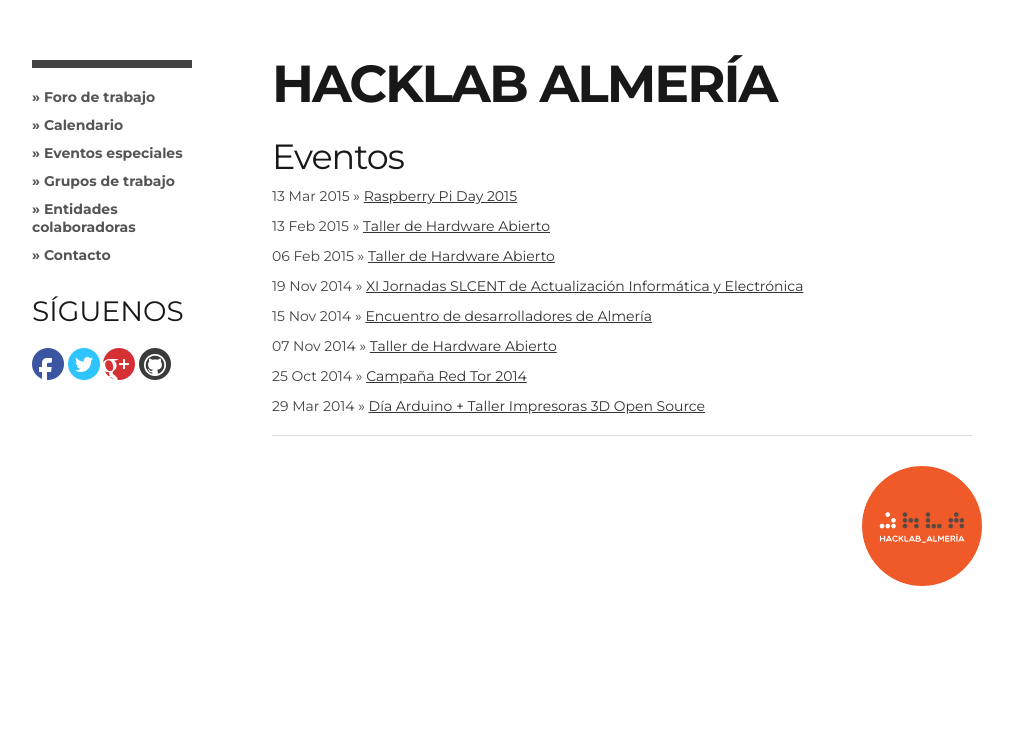
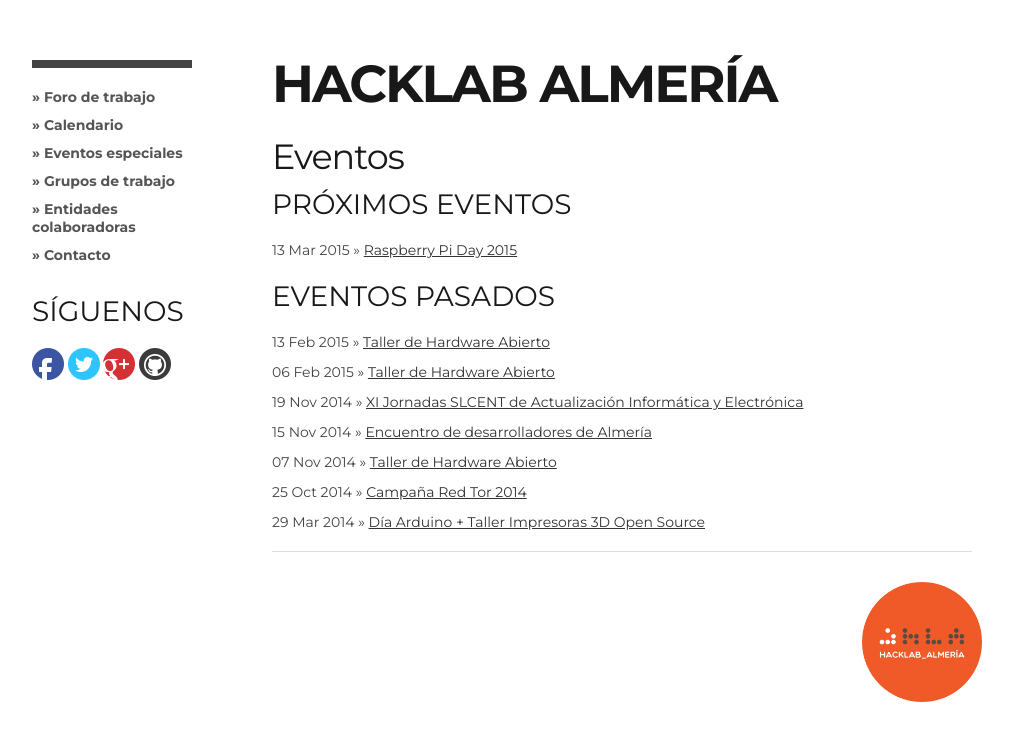
Before and after one commit to HackLab-Almeria/hacklab-almeria.github.io, a Jekyll site: the page built from eventos/index.md, in a window 1280 px wide. Shown: the top 741 px of the page, without its empty margins (138-1151 px from the left). Built offline with Jekyll 4.4.1, drawn with Linux system fonts in a browser that asks for light colours; comment, search, counter and statistics services are not loaded.

Commit message:
Separado eventos futuros y pasados

```diff
--- a/eventos/index.md
+++ b/eventos/index.md
@@ -5,8 +5,27 @@ title: Eventos
 
 ## Eventos
 
+
+### Próximos eventos
+
+{% assign curDate = site.time | date: '%s' %}
+
 <ul>
 {% for post in site.posts %}
-<li><span>{{ post.date | date_to_string }}</span> &raquo; <a href="{{ post.url }}">{{ post.title }}</a></li>
+    {% assign date = post.date | date: '%s' %}
+    {% if date >= curDate %}
+        <li><span>{{ post.date | date_to_string }}</span> &raquo; <a href="{{ post.url }}">{{ post.title }}</a></li>
+    {% endif %}
 {% endfor %}
 </ul>
+
+### Eventos pasados
+
+<ul>
+{% for post in site.posts %}
+    {% assign date = post.date | date: '%s' %}
+    {% if date < curDate %}
+        <li><span>{{ post.date | date_to_string }}</span> &raquo; <a href="{{ post.url }}">{{ post.title }}</a></li>
+    {% endif %}
+{% endfor %}
+</ul>
```
